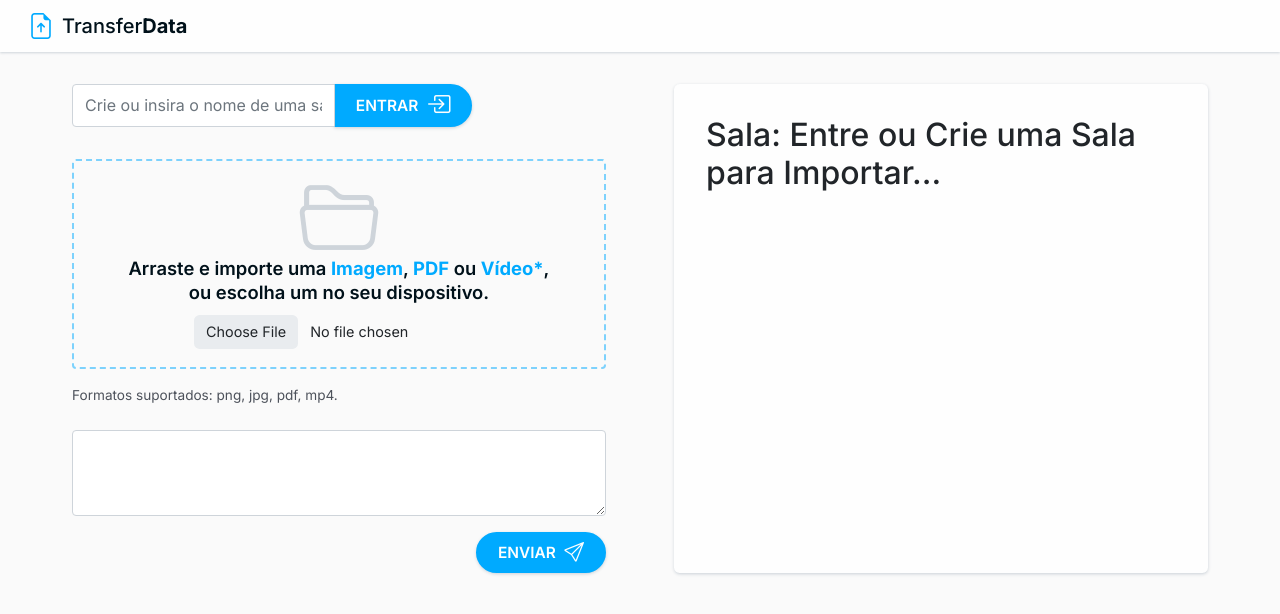
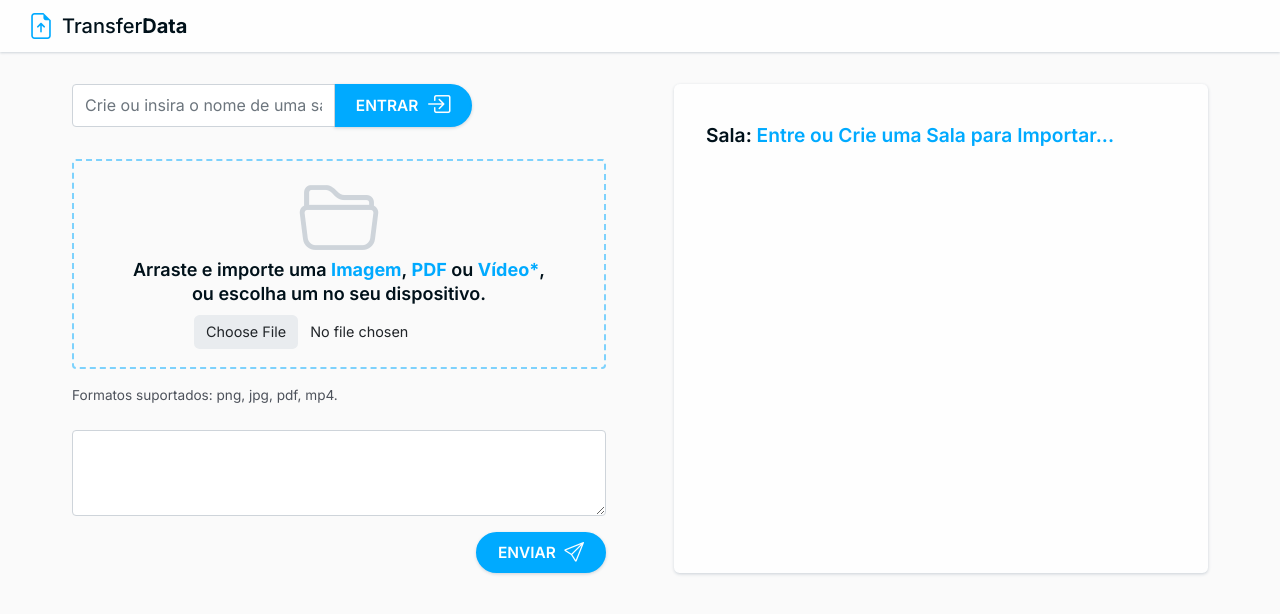
Before and after one commit to Willianwg/transferData, a website with bundled scripts: page src/public/index.html in a window 1280 px wide. Built offline with nearby package versions, Linux system fonts and the light colour scheme; no server answers.

Commit message:
Estilização título da sala

```diff
--- a/src/public/styles/styles.css
+++ b/src/public/styles/styles.css
@@ -183,7 +183,7 @@ main {
     max-width: 28rem;
     margin-bottom: 3rem;
 
-    font-size: 1.15rem;
+    font-size: 1.125rem;
     font-weight: 600;
     text-align: center;
     line-height: 1.5rem;
@@ -198,7 +198,7 @@ main {
 
 .form__files-dragdrop label i {
     font-size: 5rem;
-    line-height: 5rem;
+    line-height: 5.25rem;
     color: var(--gray-300);
 }
 
@@ -261,6 +261,17 @@ main {
     padding: 2rem;
 }
 
+.content2 h2 {
+    font-size: 1.2rem;
+    color: var(--black);
+    font-weight: 600;
+    padding: .5rem 0 0;
+}
+
+.content2 h2 span {
+    color: var(--primary-color);
+}
+
 
 @media screen and (max-width: 1100px) {
     .form__room {
```
